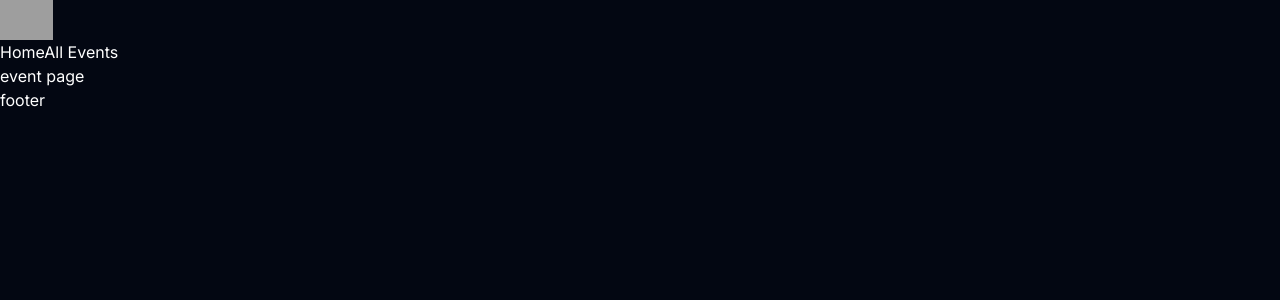
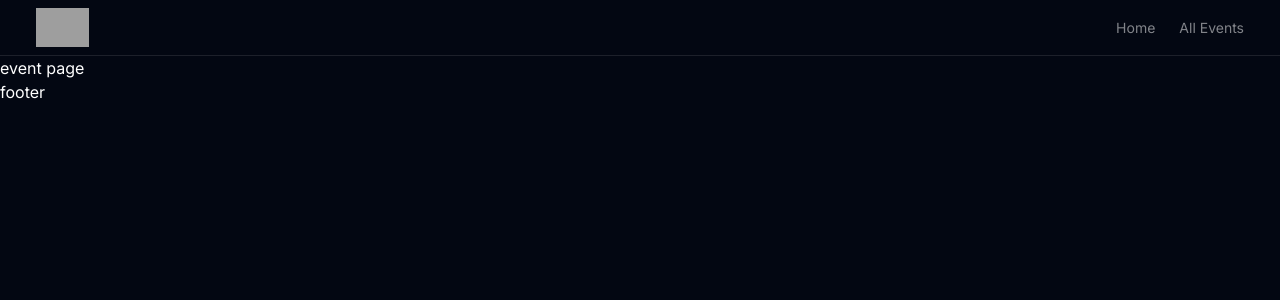
Before and after one commit to DatLe1108/evento, a Next.js app: page /events/all in a window 1280 px wide. Shown: the top 300 px of the page. Built offline with nearby package versions, Linux system fonts and the light colour scheme; grey boxes are pictures that could not be loaded.

Commit message:
Styling header

```diff
--- a/src/components/Header.tsx
+++ b/src/components/Header.tsx
@@ -1,12 +1,33 @@
 import Link from "next/link";
 import Logo from "./Logo";
 
+const routes = [
+  {
+    name: "Home",
+    path: "/",
+  },
+  {
+    name: "All Events",
+    path: "/events/all",
+  },
+];
+
 export default function Header() {
   return (
-    <header>
+    <header className="flex justify-between items-center border-b border-white/10 h-14 sm:px-9 px-3">
       <Logo />
-      <Link href="/">Home</Link>
-      <Link href="/events/all">All Events</Link>
+      <nav>
+        <ul className="flex gap-x-6 text-sm">
+          {routes.map((route) => (
+            <li
+              key={route.path}
+              className="text-white/50 hover:text-white transition"
+            >
+              <Link href={route.path}>{route.name}</Link>
+            </li>
+          ))}
+        </ul>
+      </nav>
     </header>
   );
 }
```
